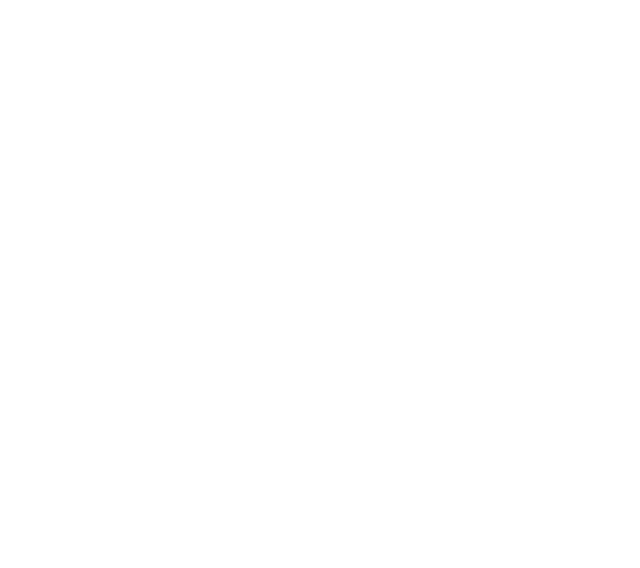
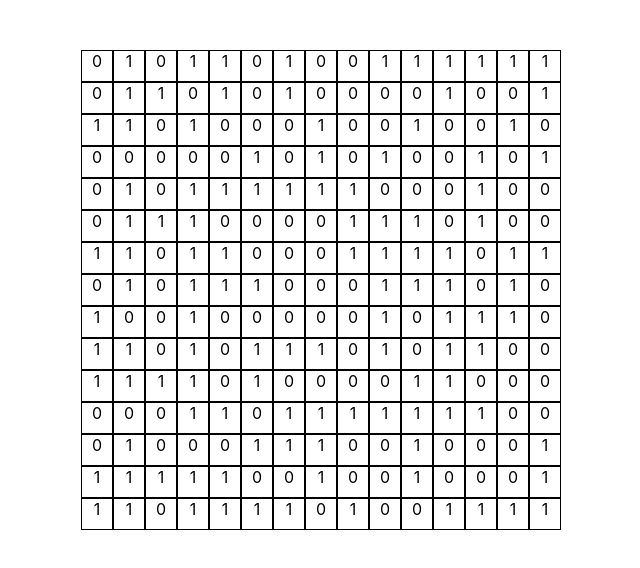
Before and after one commit to bloominstituteoftechnology/CS-Build-Week-1, a React (Create React App) app in the folder conways-life/: page / in a window 1280 px wide. Shown: the top 568 px of the page, without its empty margins (309-949 px from the left). Built offline with nearby package versions, Linux system fonts and the light colour scheme; the HTML template or start-up script is replaced by a standard one.

Commit message:
grid displaying

```diff
--- a/conways-life/src/App.js
+++ b/conways-life/src/App.js
@@ -1,10 +1,11 @@
 import React, { Component } from 'react';
+import GridDisplay from './components/GridDisplay';
 
 class App extends Component {
   render() {
     return (
       <div className="App">
-
+        <GridDisplay />
       </div>
     );
   }
--- /dev/null
+++ b/conways-life/src/components/Cell.js
@@ -0,0 +1,11 @@
+import React from 'react';
+
+const Cell = props => {
+    return (
+        <div className="cell">
+            {props.cell}
+        </div>
+      )
+}
+
+export default Cell;
--- /dev/null
+++ b/conways-life/src/components/GridDisplay.js
@@ -0,0 +1,45 @@
+import React, { Component } from 'react';
+import Cell from "./Cell";
+
+class GridDisplay extends Component {
+
+    constructor(props) {
+        super(props);
+        this.state = {
+            grid: [],
+            cols: 15,
+            rows: 15
+        }
+    }
+
+    componentDidMount() {
+        this.make2DArray();
+    }
+
+    make2DArray() {
+        let arr = new Array(this.state.cols);
+        for (let i = 0; i < arr.length; i++) {
+            arr[i] = new Array(this.state.rows);
+        }
+        for (let i = 0; i < this.state.cols; i++) {
+            for (let j = 0; j < this.state.rows; j++) {
+                arr[i][j] = Math.round(Math.random()); //new Cell(i, j)
+            }
+        }
+        this.setState({ grid: arr });
+    }
+
+    render() {
+        return (
+            <div className="gridContainer">
+                {this.state.grid.map(row =>
+                    row.map((cell, index) =>
+                       <Cell key={index} cell={cell}/>
+
+                ))}
+            </div>
+          );
+        }
+}
+
+export default GridDisplay;
--- a/conways-life/src/index.css
+++ b/conways-life/src/index.css
@@ -4,15 +4,24 @@ body {
   font-family: -apple-system, BlinkMacSystemFont, "Segoe UI", "Roboto", "Oxygen",
     "Ubuntu", "Cantarell", "Fira Sans", "Droid Sans", "Helvetica Neue",
     sans-serif;
-  -webkit-font-smoothing: antialiased;
-  -moz-osx-font-smoothing: grayscale;
+    box-sizing: border-box;
 }
 
-code {
-  font-family: source-code-pro, Menlo, Monaco, Consolas, "Courier New",
-    monospace;
+.App {
+  text-align: center;
 }
 
-/* .App {
-  text-align: center;
-} */
+.gridContainer {
+  height: 475px;
+  width: 500px;
+  margin: 50px auto auto;
+  display: flex;
+  flex-wrap: wrap;
+}
+
+.cell {
+  height: 30px;
+  width: 30px;
+  background: white;
+  border: 1px solid black;
+}
```
Also changed, not shown: conways-life/src/components/ControlButtons.js (added), conways-life/src/components/PresetButtons.js (added).
